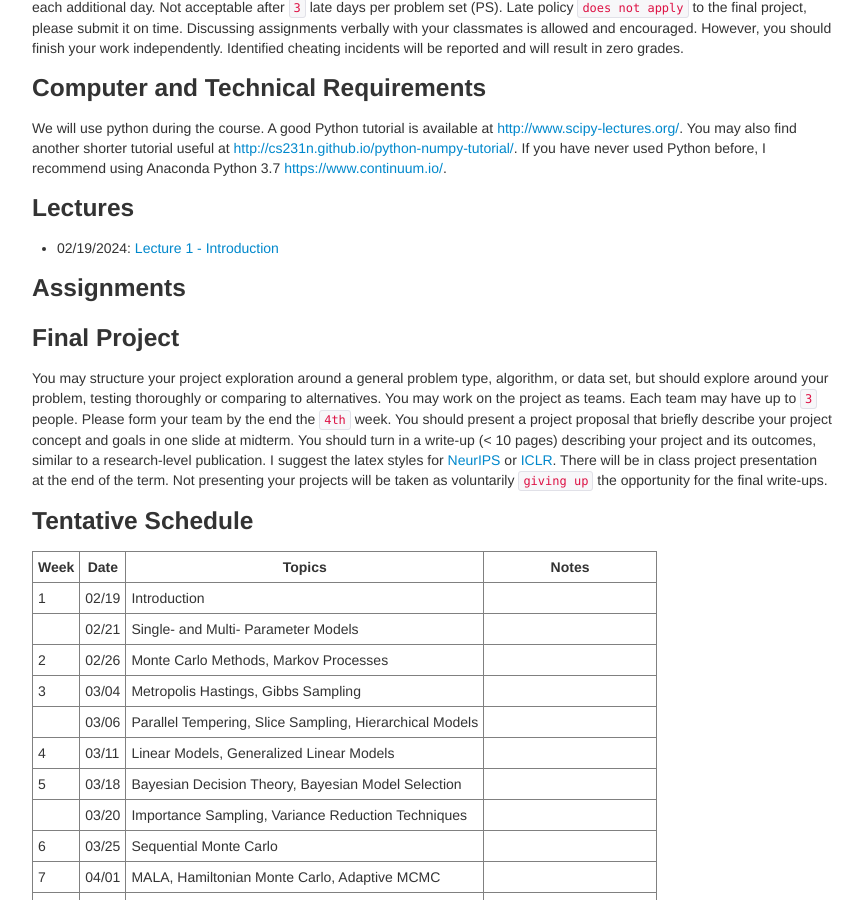
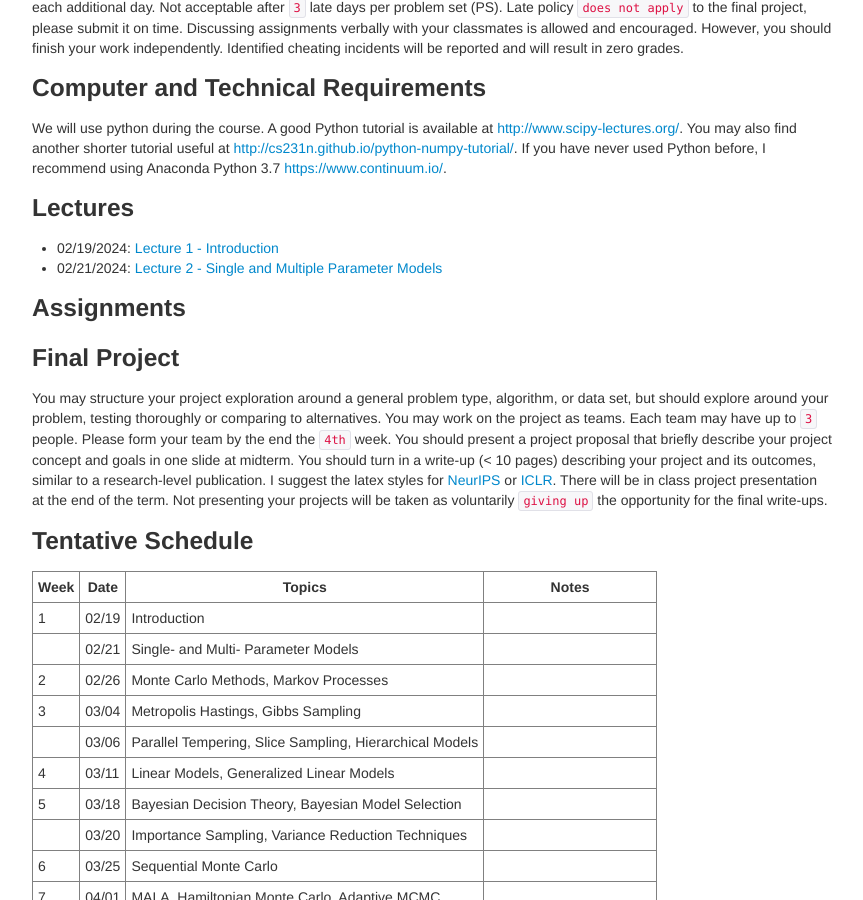
Before and after one commit to zcrabbit/zcrabbit.github.io, a Jekyll site: the page built from courses/btc-s24.md, in a window 1280 px wide and 900 px high, scrolled down 935 px. Shown: the whole window, without its empty margins (208-1071 px from the left). Built offline with Jekyll 4.4.1, drawn with Linux system fonts in a browser that asks for light colours.

Commit message:
lecture 2 out

```diff
--- a/courses/btc-s24.md
+++ b/courses/btc-s24.md
@@ -41,6 +41,7 @@ We will use python during the course. A good Python tutorial is available at <ht
 
 ### Lectures
 - 02/19/2024: [Lecture 1 - Introduction]({{sites.baseurl}}/static/slides/btc_spring24/lec01.pdf)
+- 02/21/2024: [Lecture 2 - Single and Multiple Parameter Models]({{sites.baseurl}}/static/slides/btc_spring24/lec02.pdf)
 
 
 
```
Also changed, not shown: 1 other file.
